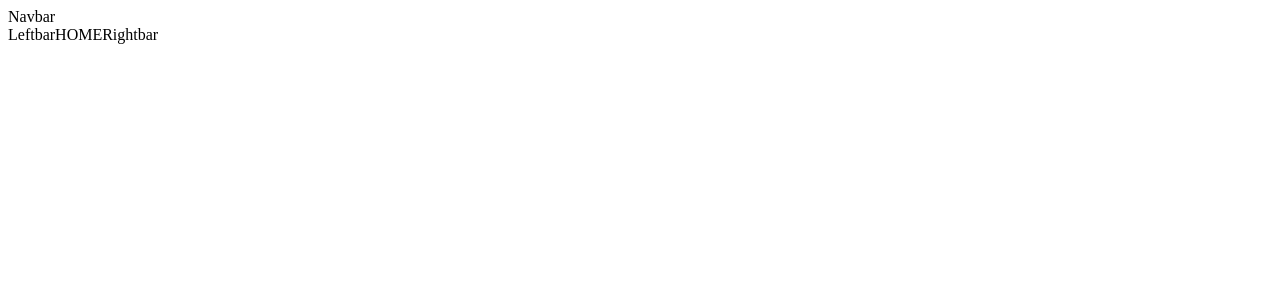
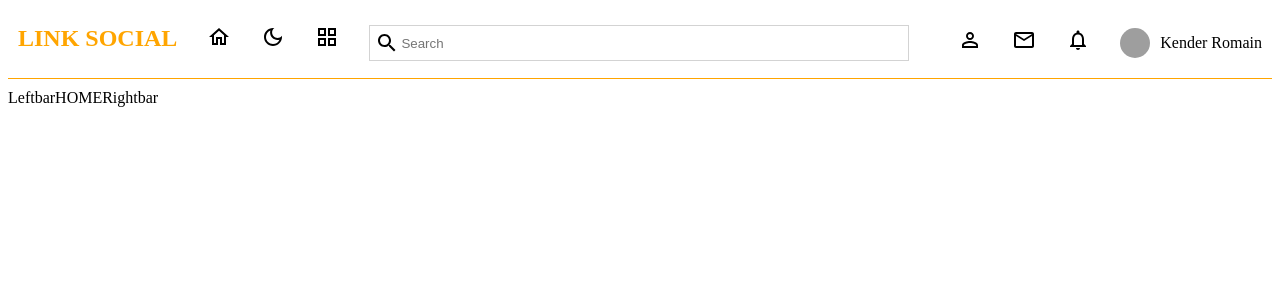
Before and after one commit to kensteph/social-ui, a React (Create React App) app: page / in a window 1280 px wide. Shown: the top 300 px of the page. Built offline with nearby package versions, Linux system fonts and the light colour scheme; grey boxes are pictures that could not be loaded.

Commit message:
Navbar UI implemented

```diff
--- a/package.json
+++ b/package.json
@@ -3,6 +3,10 @@
   "version": "0.1.0",
   "private": true,
   "dependencies": {
+    "@emotion/react": "^11.10.5",
+    "@emotion/styled": "^11.10.5",
+    "@mui/icons-material": "^5.10.9",
+    "@mui/material": "^5.10.12",
     "@testing-library/jest-dom": "^5.16.5",
     "@testing-library/react": "^13.4.0",
     "@testing-library/user-event": "^13.5.0",
--- a/src/Components/navbar/Navbar.jsx
+++ b/src/Components/navbar/Navbar.jsx
@@ -1,9 +1,39 @@
-import React from 'react'
+import "./navbar.scss";
+import HomeOutlinedIcon from "@mui/icons-material/HomeOutlined";
+import DarkModeOutlinedIcon from "@mui/icons-material/DarkModeOutlined";
+import GridViewOutlinedIcon from "@mui/icons-material/GridViewOutlined";
+import SearchOutlinedIcon from "@mui/icons-material/SearchOutlined";
+import PersonOutlineOutlinedIcon from "@mui/icons-material/PersonOutlineOutlined";
+import EmailOutlinedIcon from "@mui/icons-material/EmailOutlined";
+import NotificationsOutlinedIcon from "@mui/icons-material/NotificationsOutlined";
 
 const Navbar = () => {
   return (
-    <div>Navbar</div>
-  )
-}
+    <div className="navbar">
+      <div className="left">
+        <span className="logo">LINK SOCIAL</span>
+        <HomeOutlinedIcon />
+        <DarkModeOutlinedIcon />
+        <GridViewOutlinedIcon />
+        <div className="search">
+          <SearchOutlinedIcon />
+          <input placeholder="Search" />
+        </div>
+      </div>
+      <div className="right">
+        <PersonOutlineOutlinedIcon />
+        <EmailOutlinedIcon />
+        <NotificationsOutlinedIcon />
+        <div className="user">
+          <img
+            src="https://avatars.githubusercontent.com/u/39686386?v=4"
+            alt=""
+          />
+          <span>Kender Romain</span>
+        </div>
+      </div>
+    </div>
+  );
+};
 
-export default Navbar
+export default Navbar;
--- a/src/Components/navbar/navbar.scss
+++ b/src/Components/navbar/navbar.scss
@@ -0,0 +1,48 @@
+.navbar {
+  display: flex;
+  margin-bottom: 10px;
+  justify-content: space-between;
+  align-items: center;
+  border-bottom: 1px solid orange;
+  padding: 10px;
+  height: 50px;
+
+  .left {
+    display: flex;
+    gap: 30px;
+
+    .logo {
+      font-size: 24px;
+      color: orange;
+      font-weight: 600;
+    }
+    .search {
+      display: flex;
+      padding:5px;
+      align-items: center;
+      border: 1px solid lightgray;
+
+      input {
+        width: 500px;
+        border: none;
+      }
+    }
+  }
+
+  .right {
+    display: flex;
+    gap: 30px;
+
+    .user {
+      display: flex;
+      gap: 10px;
+      align-items: center;
+
+      img {
+        width: 30px;
+        height: 30px;
+        border-radius: 50%;
+      }
+    }
+  }
+}
```
Also changed, not shown: 2 other files (tests, documents, lock files or other folders).
